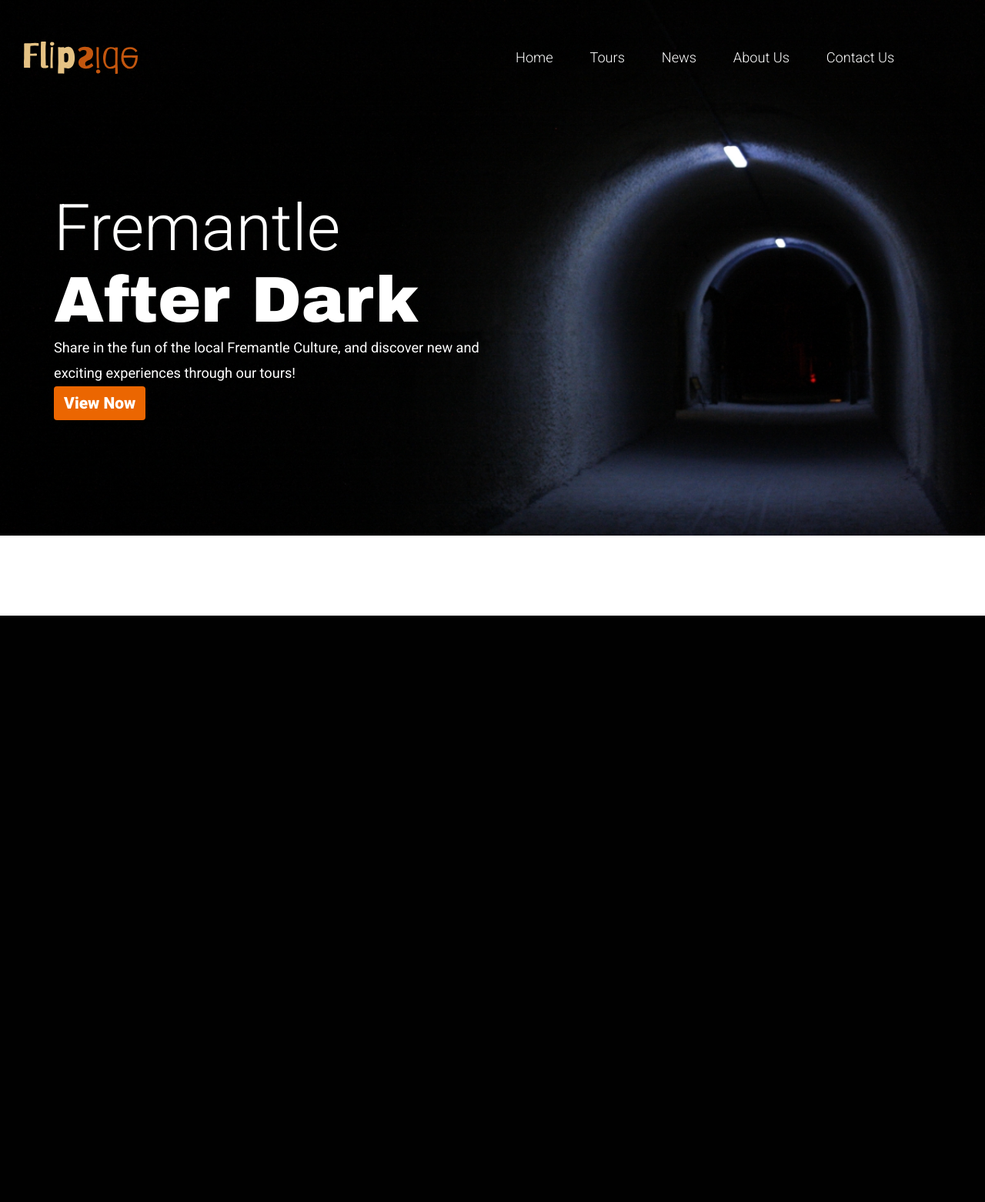
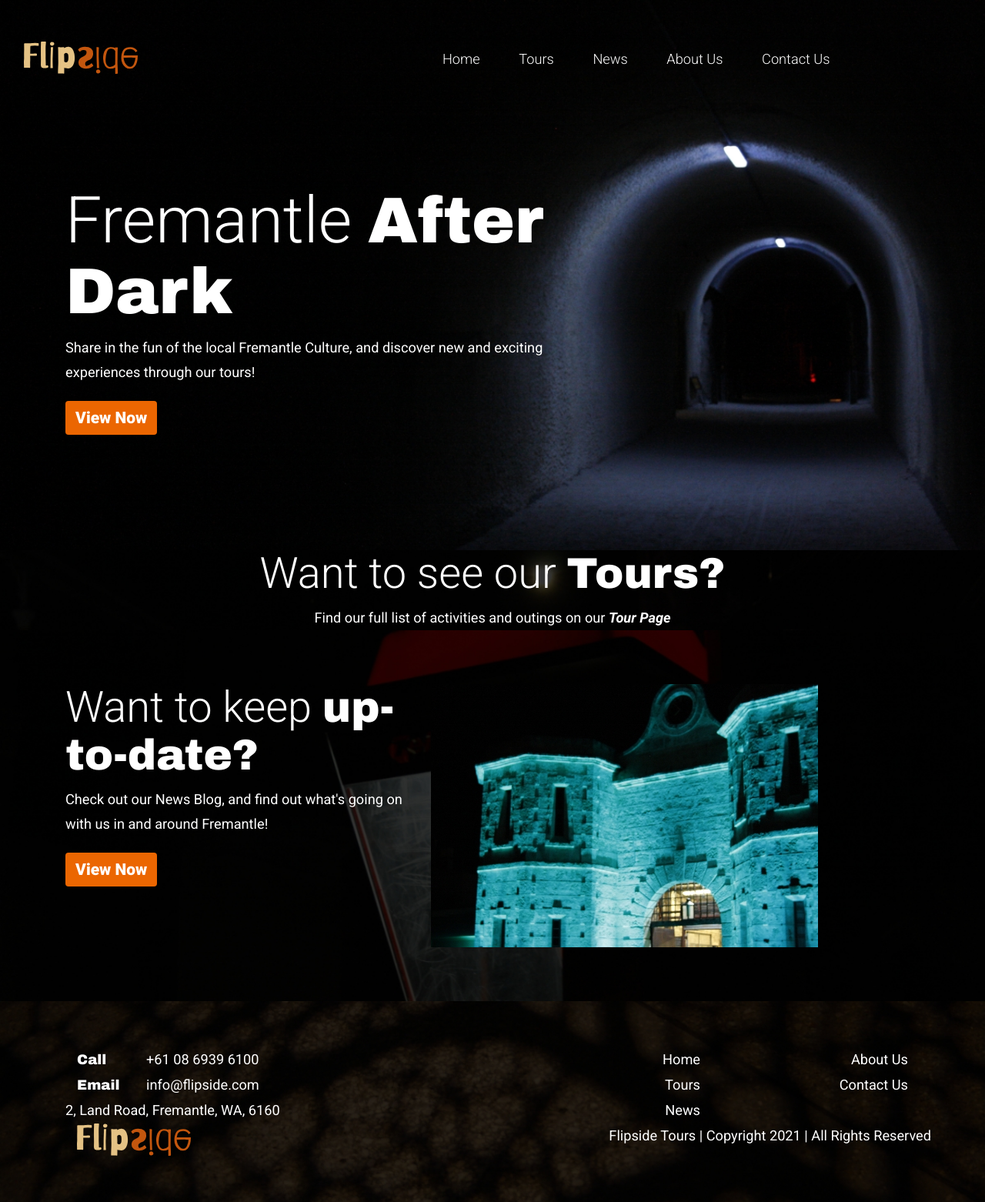
Before and after one commit to VoxAndrews/flipside_tours_website, a PHP site: page / in a window 1280 px wide. Shown: the whole page at 77% size. Before the commit the page ends 800 px from the top, so only its background shows below. Run offline with PHP 8.4, Linux system fonts and the light colour scheme.

Commit message:
Updated Index and Style

```diff
--- a/index.html
+++ b/index.html
@@ -46,7 +46,7 @@
 
         <div class="container tagline-header">
             <div class="row">
-                <div class="col-md-6 article-cent">
+                <div class="col-md-7">
                     <h1> Fremantle <span style="font-family: 'Archivo Black', sans-serif;">After Dark</span> </h1>
                     <!--Main Tag Line-->
 
@@ -56,7 +56,7 @@
                 </div>
                 <!--Column Medium 6-->
 
-                <div class="col-md-6 article-cent">
+                <div class="col-md-5">
 
                 </div>
                 <!--Column Medium 6 (Empty)-->
@@ -64,6 +64,104 @@
             <!--Row-->
         </div>
     </header>
+
+    <section class="container-fluid index-section-one-bg">
+        <section style="text-align:center;">
+            <h2>Want to see our <span style="font-family: 'Archivo Black', sans-serif;">Tours?</span></h2>
+            <p>Find our full list of activities and outings on our <span style="font-family: 'Roboto', sans-serif; font-weight: 700; font-style: italic;">Tour Page</span></p>
+        </section>
+
+        <section class="container">
+
+        </section>
+    </section>
+
+    <section class="container-fluid index-section-two-bg">
+        <section class="container index-content-one">
+            <div class="row">
+                <div class="col-md-5">
+                    <h2>Want to keep <span style="font-family: 'Archivo Black', sans-serif;">up-to-date?</span></h2>
+                    <!--Main Tag Line-->
+
+                    <p>Check out our News Blog, and find out what's going on with us in and around Fremantle!</p>
+
+                    <button type="button" class="btn">View Now</button>
+                </div>
+                <!--Column Medium 4-->
+
+                <div class="col-md-7">
+                    <img src="images/content/index/index-blog-img-1.jpg" alt="Photo of the Entrance to the Fremantle Prison">
+                </div>
+                <!--Column Medium 8-->
+            </div>
+            <!--Row-->
+        </section>
+    </section>
+
+    <footer class="footerbg container-fluid">
+        <div class="container">
+            <div class="row">
+                <div class="col-md-6">
+                    <div class="row">
+                        <div class="col-md-2">
+                            <p><span style="font-family: 'Archivo Black', sans-serif;">Call</span></p>
+                            <p><span style="font-family: 'Archivo Black', sans-serif;">Email</span></p>
+                        </div>
+                        <!--Column Medium 2-->
+
+                        <div class="col-md-6">
+                            <p>+61 08 6939 6100</p>
+                            <p>info@flipside.com</p>
+                        </div>
+                        <!--Column Medium 6-->
+
+                        <div class="col-md-4">
+                        </div>
+                        <!--Column Medium 4 (Empty)-->
+
+                    </div>
+                    <!--Row-->
+                    <p>2, Land Road, Fremantle, WA, 6160</p>
+                </div>
+                <!--Column Medium 6-->
+
+                <div class="col-md-6">
+                    <div class="row">
+                        <div class="col-md-6" style="text-align: right;">
+                            <p>Home</p>
+                            <p>Tours</p>
+                            <p>News</p>
+                        </div>
+                        <!--Column Medium 6-->
+
+                        <div class="col-md-6" style="text-align: right;">
+                            <p>About Us</p>
+                            <p>Contact Us</p>
+                        </div>
+                        <!--Column Medium 6-->
+                    </div>
+                    <!--Row-->
+                </div>
+                <!--Column Medium 6-->
+            </div>
+            <!--Row-->
+
+            <section class="container">
+                <div class="row">
+                    <div class="col-md-6">
+                        <a href="#"><img alt="Flipside Tours Logo" src="graphics/logo/logotype-img.svg"></a>
+                    </div>
+                    <!--Column Medium 6-->
+
+                    <div class="col-md-6" style="text-align: right;">
+                        <p>Flipside Tours | Copyright 2021 | All Rights Reserved</p>
+                    </div>
+                    <!--Column Medium 6-->
+                </div>
+                <!--Row-->
+            </section>
+        </div>
+    </footer>
 </body>
 
 </html>
--- a/style.css
+++ b/style.css
@@ -1,34 +1,4 @@
-.indexheaderbg {
-    background: url(images/backgrounds/index/index-header-background.jpg);
-    background-size: cover;
-}
-
-.navbar-nav {
-    font-family: 'Roboto', sans-serif;
-    font-weight: 300;
-    width: 50%;
-}
-
-.navbar {
-    padding-top: 3%;
-
-    margin-bottom: 0px;
-}
-
-.tagline-header {
-    padding-top: 12%;
-    padding-bottom: 12%;
-}
-
-.btn {
-    background-color: #EB6601;
-
-    font-family: 'Roboto', sans-serif;
-    font-weight: 900;
-    color: white;
-
-    font-size: 1.5em;
-}
+/*------------------------------ Variables ------------------------------*/
 
 h1 {
     color: white;
@@ -38,7 +8,18 @@ h1 {
     font-size: 6em;
 
     margin-top: 0px;
-    margin-bottom: 0px;
+    margin-bottom: 10px;
+}
+
+h2 {
+    color: white;
+    font-family: 'Roboto', sans-serif;
+    font-weight: 300;
+
+    font-size: 4em;
+
+    margin-top: 0px;
+    margin-bottom: 10px;
 }
 
 p {
@@ -65,6 +46,38 @@ li {
     padding-top: 2%;
 }
 
+.btn {
+    background-color: #EB6601;
+
+    font-family: 'Roboto', sans-serif;
+    font-weight: 900;
+    color: white;
+
+    font-size: 1.5em;
+
+    margin-top: 20px;
+}
+
+.row {
+    margin: auto;
+}
+
+/*------------------------------ Header (Large) ------------------------------*/
+
+.navbar-nav {
+    font-family: 'Roboto', sans-serif;
+    font-weight: 300;
+    width: 58%;
+}
+
+.navbar {
+    padding-top: 3%;
+
+    margin-bottom: 0px;
+
+    margin: auto;
+}
+
 .icon-bar {
     display: block;
     width: 22px;
@@ -82,3 +95,41 @@ li {
     float: left;
     padding-left: 10px;
 }
+
+.tagline-header {
+    padding-top: 11%;
+    padding-bottom: 12%;
+}
+
+.indexheaderbg {
+    background: url(images/backgrounds/index/index-header-background.jpg);
+    background-size: cover;
+}
+
+/*------------------------------ Header (Small) ------------------------------*/
+
+/*------------------------------ Index ------------------------------*/
+
+.index-section-one-bg {
+    background: url(images/backgrounds/index/index-section2-background.jpg);
+    background-size: cover;
+}
+
+.index-section-two-bg {
+    background: url(images/backgrounds/index/index-section3-background.jpg);
+    background-size: cover;
+}
+
+.index-content-one {
+    margin-top: 70px;
+    margin-bottom: 70px;
+}
+
+/*------------------------------ Footer ------------------------------*/
+.footerbg {
+    background: url(images/backgrounds/footer-background.jpg);
+    background-size: cover;
+
+    padding-top: 60px;
+    padding-bottom: 60px;
+}
```
